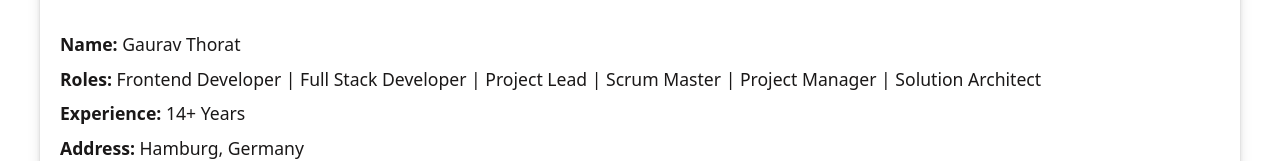
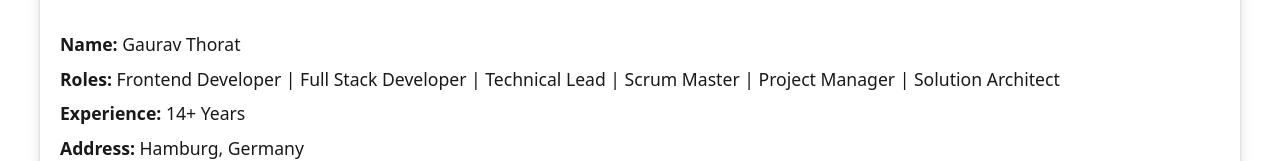
Before and after one commit to gauravthorath/Portfolio, a React (Vite) app: page /Portfolio/about in a window 1280 px wide. Shown: the part 568-729 px from the top of the page. Built offline with nearby package versions, Linux system fonts and the light colour scheme; no server answers; the database is empty.

Commit message:
"Update roles list in About page"

```diff
--- a/src/pages/About/About.tsx
+++ b/src/pages/About/About.tsx
@@ -107,7 +107,7 @@ const About: React.FC = () => {
               </p>
               <p>
                 <strong>Roles:</strong> Frontend Developer | Full Stack
-                Developer | Project Lead | Scrum Master | Project Manager |
+                Developer | Technical Lead | Scrum Master | Project Manager |
                 Solution Architect
               </p>
               <p>
```
